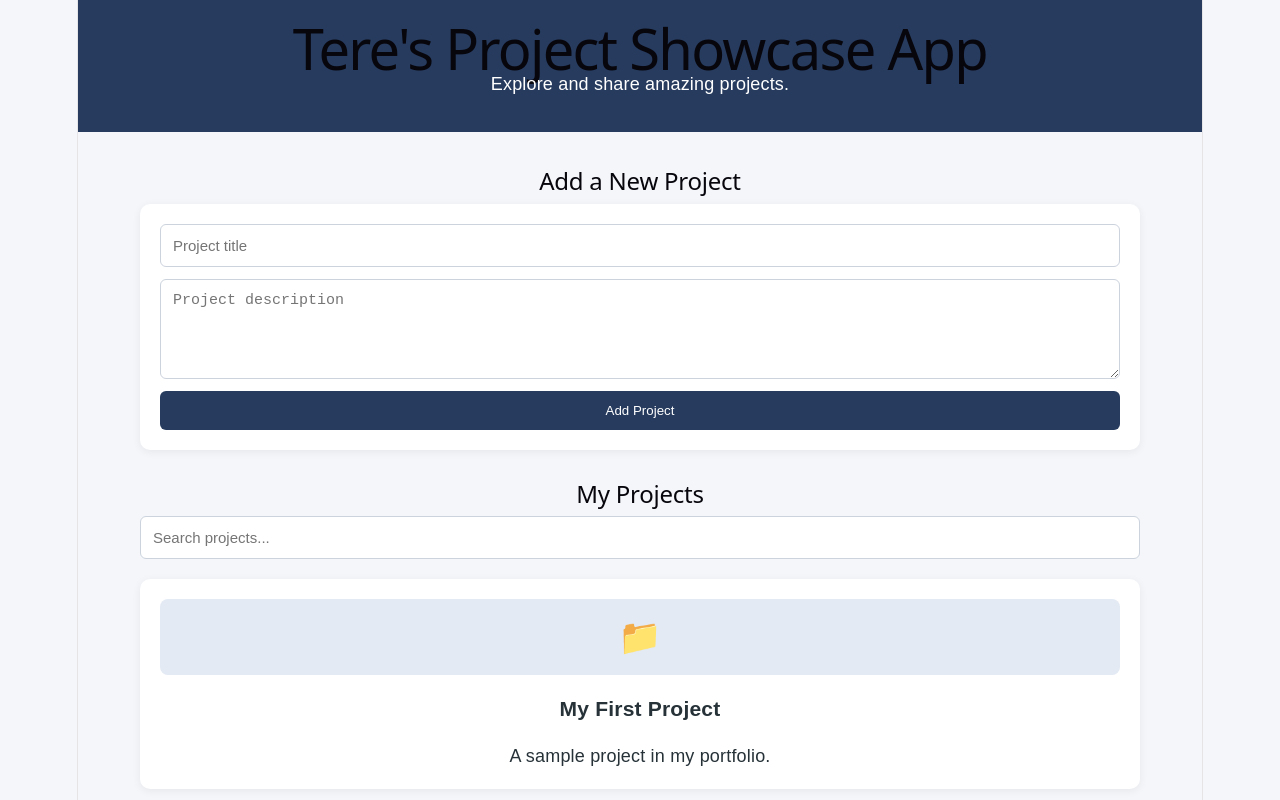
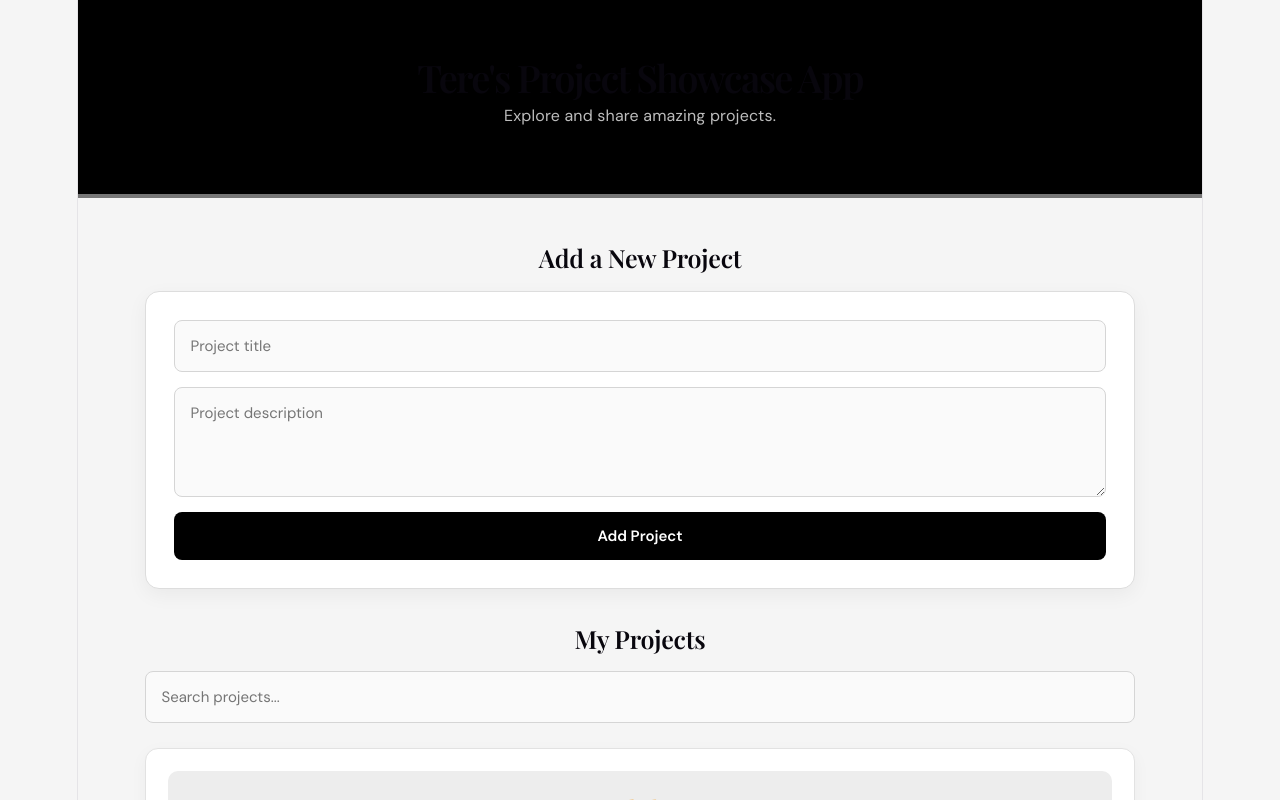
Before and after one commit to terecintamocheche-arch/portfolio-showcase, a React (Vite) app: page / in a window 1280 px wide. Shown: the top 800 px of the page. Built offline with nearby package versions, Linux system fonts and the light colour scheme.

Commit message:
Color changed to black because I don't like blue

```diff
--- a/src/App.css
+++ b/src/App.css
@@ -1,104 +1,171 @@
+@import url('https://fonts.googleapis.com/css2?family=DM+Sans:wght@400;500;600;700&family=Playfair+Display:wght@600;700&display=swap');
+
 * {
   box-sizing: border-box;
 }
 
 body {
   margin: 0;
-  font-family: Arial, sans-serif;
-  background: #f4f6fa;
-  color: #263238;
+  font-family: 'DM Sans', sans-serif;
+  background: #f5f5f5;
+  color: #171717;
 }
 
+/* Header */
 .header {
-  background: #263b5e;
+  background: #000;
   color: white;
   text-align: center;
-  padding: 35px 15px;
+  padding: 65px 20px;
+  border-bottom: 4px solid #777;
 }
 
 .header h1 {
-  margin: 0 0 10px;
+  font-family: 'Playfair Display', serif;
+  font-size: 38px;
+  margin: 0 0 12px;
 }
 
+.header p {
+  color: #bdbdbd;
+  font-size: 16px;
+}
+
+/* Main content */
 .container {
-  width: 90%;
-  max-width: 1000px;
-  margin: 35px auto;
+  width: 88%;
+  max-width: 1050px;
+  margin: 45px auto;
 }
 
 .container h2 {
-  margin-top: 30px;
+  font-family: 'Playfair Display', serif;
+  font-size: 25px;
+  margin: 35px 0 18px;
 }
 
+/* Form */
 .project-form {
   display: flex;
   flex-direction: column;
-  gap: 12px;
+  gap: 15px;
   background: white;
-  padding: 20px;
-  border-radius: 10px;
-  box-shadow: 0 2px 8px #00000010;
+  padding: 28px;
+  border: 1px solid #ddd;
+  border-radius: 14px;
+  box-shadow: 0 6px 20px #0000000d;
 }
 
 .project-form input,
 .project-form textarea,
 .search-bar {
   width: 100%;
-  padding: 12px;
-  border: 1px solid #ccd3dd;
-  border-radius: 6px;
+  padding: 15px;
+  border: 1px solid #d5d5d5;
+  border-radius: 8px;
+  font-family: inherit;
   font-size: 15px;
+  background: #fafafa;
+  outline: none;
+}
+
+.project-form input:focus,
+.project-form textarea:focus,
+.search-bar:focus {
+  border-color: #000;
+  box-shadow: 0 0 0 3px #00000012;
 }
 
 .project-form textarea {
-  min-height: 100px;
+  min-height: 110px;
   resize: vertical;
 }
 
+/* Button */
 button {
-  background: #263b5e;
+  background: #000;
   color: white;
-  padding: 12px;
+  padding: 14px 20px;
   border: none;
-  border-radius: 6px;
+  border-radius: 8px;
+  font-family: inherit;
+  font-size: 15px;
+  font-weight: 600;
   cursor: pointer;
+  transition: 0.2s;
 }
 
 button:hover {
-  background: #3c5b88;
+  background: #444;
+  transform: translateY(-2px);
 }
 
+/* Search */
 .search-bar {
-  margin-bottom: 20px;
+  margin-bottom: 25px;
 }
 
+/* Project cards */
 .project-list {
   display: grid;
-  grid-template-columns: repeat(auto-fit, minmax(220px, 1fr));
-  gap: 20px;
+  grid-template-columns: repeat(auto-fit, minmax(240px, 1fr));
+  gap: 24px;
 }
 
 .project-card {
   background: white;
-  padding: 20px;
-  border-radius: 10px;
-  box-shadow: 0 2px 8px #00000010;
+  padding: 22px;
+  border: 1px solid #e2e2e2;
+  border-radius: 13px;
+  box-shadow: 0 5px 18px #0000000a;
+  transition: 0.2s;
+}
+
+.project-card:hover {
+  transform: translateY(-5px);
+  box-shadow: 0 10px 25px #00000018;
+}
+
+.project-card h3 {
+  font-family: 'Playfair Display', serif;
+  font-size: 21px;
+  margin: 18px 0 10px;
+}
+
+.project-card p {
+  color: #666;
+  line-height: 1.7;
+  font-size: 14px;
 }
 
 .project-image {
-  background: #e3eaf4;
-  padding: 25px;
+  background: #ededed;
+  padding: 30px;
   text-align: center;
-  font-size: 35px;
-  border-radius: 8px;
+  font-size: 38px;
+  border-radius: 10px;
 }
 
+/* Mobile */
 @media (max-width: 600px) {
+  .header {
+    padding: 45px 15px;
+  }
+
   .header h1 {
-    font-size: 23px;
+    font-size: 28px;
   }
 
   .container {
     width: 92%;
+    margin: 30px auto;
+  }
+
+  .project-form {
+    padding: 18px;
+  }
+
+  .project-list {
+    grid-template-columns: 1fr;
   }
 }
```
